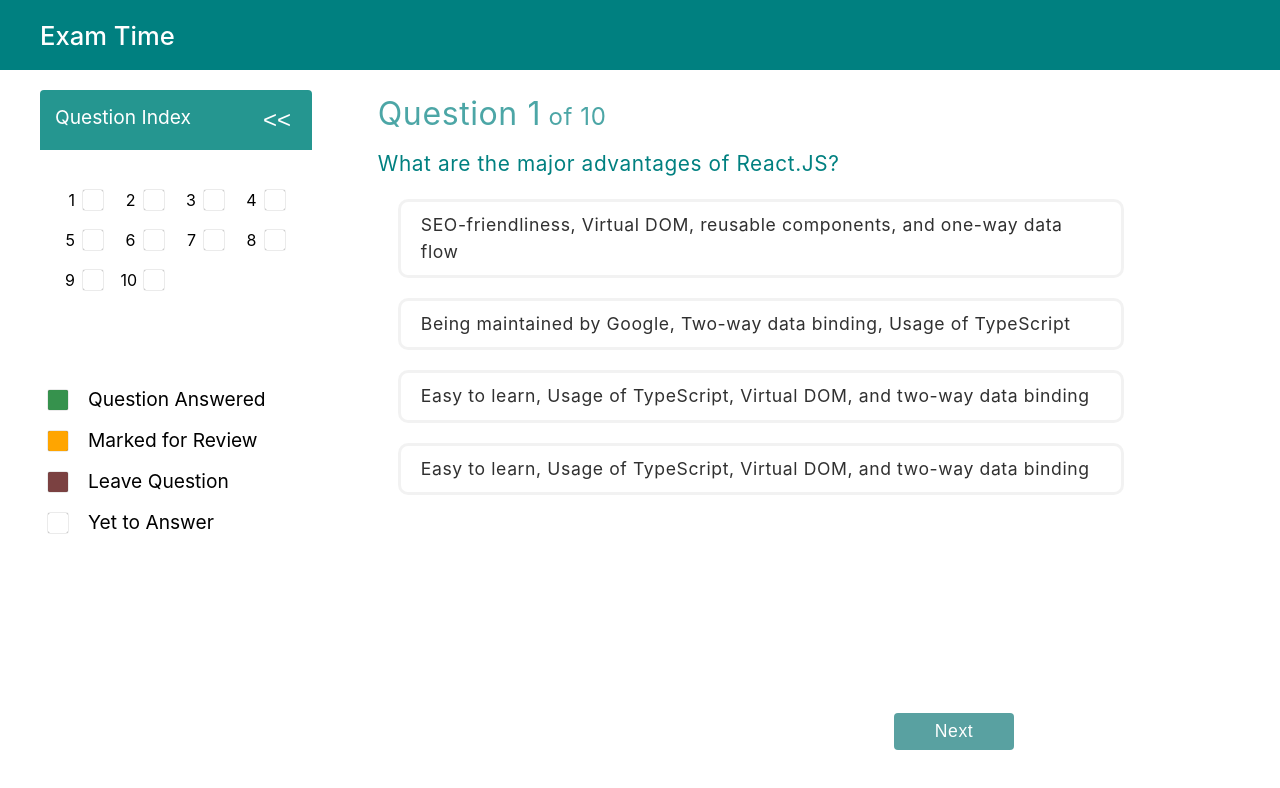
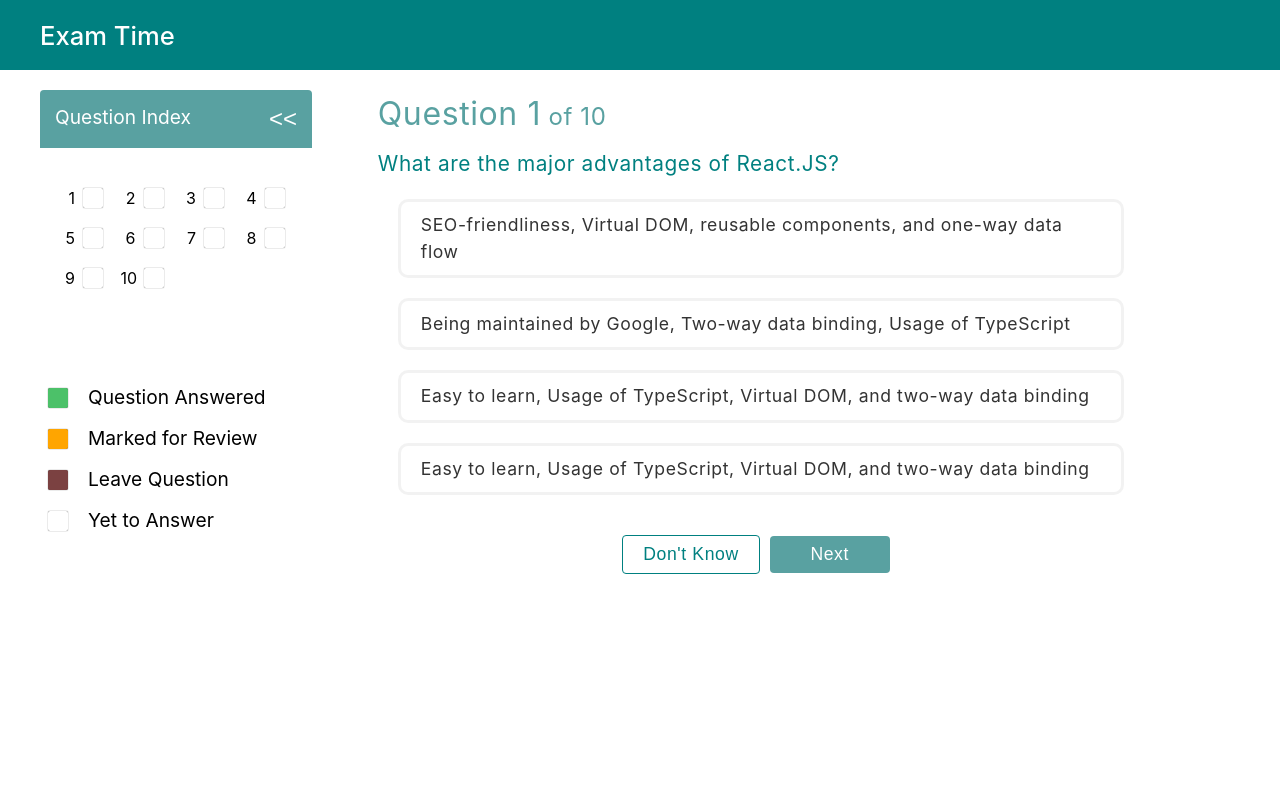
Before and after one commit to developernik18/examination, a React (Create React App) app: page / in a window 1280 px wide. Shown: the top 788 px of the page. Built offline with nearby package versions, Linux system fonts and the light colour scheme; the HTML template or start-up script is replaced by a standard one.

Commit message:
refactored code. Updated Question answer marking system functionality

```diff
--- a/src/App.js
+++ b/src/App.js
@@ -6,15 +6,27 @@
 import { questionBank } from "./data";
 
 function App() {
-  const [activeQuestion, setActiveQuestion] = useState(null);
+  // const [activeQuestion, setActiveQuestion] = useState(null);
   const [questionAnswer, setQuestionAnswer] = useState(questionBank);
+  const activeQuestion = questionAnswer.filter(qA => qA.active)[0];
 
   const handleQuestionSelection = (ques, quesNo, totalQues, previous, next) => {
-    ques.quesNo = quesNo;
-    ques.totalQues = totalQues;
-    ques.previous = previous;
-    ques.next = next;
-    setActiveQuestion(ques);
+    let newQues = {...ques};
+    newQues.quesNo = quesNo;
+    newQues.totalQues = totalQues;
+    newQues.previousId = previous?.id;
+    newQues.nextId = next?.id;
+    newQues.active = true;
+    // setActiveQuestion(newQues);
+    setQuestionAnswer(prev => {
+      return prev.map(p => {
+        if(p.id === newQues.id) {
+          return newQues;
+        } else {
+          return {...p, active: false};
+        }
+      })
+    })
   };
 
   return (
@@ -23,7 +35,6 @@
       <div className="bodyContainer container">
         <NavigationBox
           handleQuestionSelection={handleQuestionSelection}
-          activeQuestion={activeQuestion}
           questionAnswer={questionAnswer}
         />
         {activeQuestion && (
--- a/src/component/navigationBox/NavigationBox.jsx
+++ b/src/component/navigationBox/NavigationBox.jsx
@@ -2,13 +2,11 @@
 import { useEffect } from "react";
 
 export default function NavigationBox({
-  activeQuestion,
   handleQuestionSelection,
   questionAnswer
 }) {
-
   useEffect(() => {
-    if (questionAnswer.length && activeQuestion === null) {
+    if (questionAnswer.filter(qA => qA.active).length < 1) {
       const quesNo = 1;
       const previous = null;
       const next = questionAnswer[1];
@@ -20,7 +18,7 @@
         next
       );
     }
-  }, [handleQuestionSelection, activeQuestion, questionAnswer]);
+  }, [handleQuestionSelection, questionAnswer]);
 
   return (
     <div className="navigationContainer">
@@ -31,6 +29,13 @@
       <div className="navigationBody">
         {questionAnswer.map((q, index, qArray) => {
           let count = index + 1;
+          let answerStateClass = q.answerId
+            ? q.reviewLater
+              ? "answerState markedForReview"
+              : "answerState questionAnswered"
+            : q.leaveQuestion
+              ? "answerState leaveQuestion"
+              : "answerState";
           return (
             <div
               className="questionNavigation"
@@ -46,7 +51,7 @@
               }
             >
               <div className="questinNumberDisplay">{count}</div>
-              <div className="answerState"></div>
+              <div className={answerStateClass}></div>
             </div>
           );
         })}
--- a/src/component/navigationBox/navigationBox.css
+++ b/src/component/navigationBox/navigationBox.css
@@ -4,8 +4,8 @@
 
 .navigationHeader {
   width: 100%;
-  background-color: rgb(37, 150, 144);
-  color: #fff;
+  background-color: var(--light-primary);
+  color: var(--light-text);
   display: flex;
   justify-content: space-between;
   padding: 15px;
@@ -16,7 +16,7 @@
 
 .collapseButton {
   background-color: transparent;
-  color: #fff;
+  color: var(--light-text);
   border: none;
   font-size: 1.5rem;
   cursor: pointer;
@@ -47,7 +47,7 @@
   width: 20px;
   height: 20px;
   border-radius: 2px;
-  box-shadow: 0px 0px 1px #333;
+  box-shadow: 0px 0px 1px var(--dark-shadow);
   cursor: pointer;
 }
 
@@ -68,17 +68,17 @@
 }
 
 .questionAnswered {
-  background-color: rgb(54, 146, 77);
+  background-color: var(--answer-box-color);
 }
 
 .markedForReview {
-  background-color: orange;
+  background-color: var(--marked-box-color);
 }
 
 .leaveQuestion {
-  background-color: rgb(123, 65, 65);
+  background-color: var(--left-box-color)
 }
 
 .yetToAnswer {
-  background-color: #fff;
+  background-color: var(--empty-box);
 }
--- a/src/component/optionBox/OptionBox.jsx
+++ b/src/component/optionBox/OptionBox.jsx
@@ -7,7 +7,13 @@
 }) {
   return (
     <div
-      className={activeQuestion.answerId === option.id ? 'optionBox selected' : "optionBox" }
+      className={
+        activeQuestion.answerId === option.id
+          ? activeQuestion.reviewLater
+            ? "optionBox reviewLater"
+            : "optionBox selected"
+          : "optionBox"
+      }
       onClick={() => handleAnswerSelection(activeQuestion, option)}
     >
       {option.desc}
--- a/src/component/optionBox/optionBox.css
+++ b/src/component/optionBox/optionBox.css
@@ -1,12 +1,7 @@
-.radioField {
-  display: block;
-}
-
 .optionBox {
   font-size: 1.1rem;
-  /* color: rgba(255, 255, 255, 0.9); */
-  color: rgba(25, 25, 25, 0.9);
-  border:3px solid rgba(0, 0, 0, 0.05);
+  color: var(--dark-text);
+  border:3px solid var(--light-border);
   margin: 20px 20px;
   padding: 10px 20px;
   border-radius: 10px;
@@ -14,17 +9,21 @@
 }
 
 .optionBox:hover {
-  background-color: rgba(0, 128, 128, 0.1);
-  color: #222;
-  /* background-color: rgba(0, 0, 0, 0.2); */
+  background-color: var(--light-background-hover);
+  color: var(--dark-text-hover);
 }
 
 .selected {
-  background-color: rgb(89, 161, 161);
-  color: #fff;
+  background-color: var(--light-primary);
+  color: var(--light-text);
+}
+
+.reviewLater {
+  background-color: var(--marked-box-color);
+  color: var(--light-text);
 }
 
 .selected:hover {
-  background-color: teal;
-  color: #fff;
+  background-color: var(--primary);
+  color: var(--light-text);
 }
--- a/src/component/questionBox/QuestionBox.jsx
+++ b/src/component/questionBox/QuestionBox.jsx
@@ -9,12 +9,13 @@
 }) {
 
   const handleAnswerSelection = (activeQuestion, option) => {
-    activeQuestion.answerId = option.id;
-
     setQuestionAnswer(prev => {
       return prev.map(p => {
         if(p.id === activeQuestion.id) {
-          return {...p, answerId: option.id}
+          if(p.answerId === option.id) {
+            return {...p, answerId: null, reviewLater: false, leaveQuestion: false};
+          }
+          return {...p, answerId: option.id, reviewLater: false, leaveQuestion: false};
         }
         return p;
       })
@@ -55,6 +56,34 @@
     });
   };
 
+  const handleMarkingForReview = (activeQuestion) => {
+    setQuestionAnswer(prev => {
+      return prev.map(p => {
+        if(activeQuestion.id === p.id) {
+          if(p.reviewLater) {
+            return {...p, "reviewLater": false};
+          }
+          return {...p, "reviewLater": true};
+        }
+        return p;
+      })
+    })
+  }
+
+  const handleQuestionsToLeave = (activeQuestion) => {
+    setQuestionAnswer(prev => {
+      return prev.map(p => {
+        if(activeQuestion.id === p.id) {
+          if(p.leaveQuestion) {
+            return {...p, "leaveQuestion": false};
+          }
+          return {...p, "leaveQuestion": true};
+        }
+        return p;
+      })
+    })
+  }
+
   return (
     <div className="questionBox">
       <div className="questionCard">
@@ -81,7 +110,23 @@
         </div>
       </div>
       <div className="buttonGroup">
-        {activeQuestion.previous && (
+        {activeQuestion.answerId &&
+          (<button
+            className="button reviewMarkingButton"
+            onClick={() => handleMarkingForReview(activeQuestion)}
+          >
+            Review Later
+          </button>)
+        }
+        {!activeQuestion.answerId &&
+          (<button
+            className="button leaveQuestionButton"
+            onClick={() => handleQuestionsToLeave(activeQuestion)}
+          >
+            Don't Know
+          </button>)
+        }
+        {activeQuestion.previousId && (
           <button
             className="button previousButton"
             onClick={() => handlePreviousButton(activeQuestion)}
@@ -89,7 +134,7 @@
             Previous
           </button>
         )}
-        {activeQuestion.next && (
+        {activeQuestion.nextId && (
           <button
             className="button nextButton"
             onClick={() => handleNextButton(activeQuestion)}
--- a/src/component/questionBox/questionBox.css
+++ b/src/component/questionBox/questionBox.css
@@ -10,13 +10,9 @@
 .questionCard {
   min-width: 400px;
   width: 80%;
-  min-height: 100px;
-  /* background-color: teal; */
+  min-height: 400px;
   border-radius: 10px;
-  /* box-shadow: 0 0 1px blueviolet; */
-  /* color: #fff; */
-  color: teal;
-  /* padding: 20px 40px; */
+  color: var(--primary);
   font-size: 1.3rem;
   line-height: 1.5;
   letter-spacing: 0.6px;
@@ -24,28 +20,45 @@
 
 .questionCountSection {
   font-size: 1.5rem;
-  /* color: rgba(255, 255, 255, 0.3); */
-  color: rgba(0, 128, 128, 0.7);
+  color: var(--light-primary);
   margin-bottom: 10px;
 }
 
 .currentNumber {
   font-size: 2rem;
-  /* color: rgba(255, 255, 255, 0.5); */
 }
 
 .buttonGroup {
-  position: fixed;
-  bottom: 50px;
-  right: 20vw;
+  margin-top: 20px;
 }
 
-.previousButton, .nextButton {
-  background-color: rgb(89, 161, 161);
-  color: #fff;
+.previousButton, .reviewMarkingButton, .leaveQuestionButton {
+  border:1px solid var(--primary);
+  color: var(--primary);
+  margin-right: 10px;
+  background-color: var(--empty-box-color);
+}
+
+.nextButton{
+  background-color: var(--light-primary);
+  color: var(--light-text);
   margin-right: 10px;
 }
 
 .previousButton:hover, .nextButton:hover {
-  background-color: teal;
+  background-color: var(--primary);
+  color: var(--light-text);
 }
+
+.reviewMarkingButton:hover {
+  background-color: var(--marked-box-color);
+  color: var(--light-text);
+  border: 1px solid var(--marked-box-color);
+}
+
+
+.leaveQuestionButton:hover {
+  background-color: var(--left-box-color);
+  color: var(--light-text);
+  border: 1px solid var(--left-box-color);
+}
--- a/src/index.css
+++ b/src/index.css
@@ -1,3 +1,27 @@
+:root {
+  --light-primary: rgb(89, 161, 161);
+  --primary: hsl(180, 100%, 25%);
+
+  --dark-text: #333;
+  --dark-text-hover: #222;
+  --light-text: #fff;
+
+  --dark-shadow: #333;
+  --light-border: rgba(0, 0, 0, 0.05);
+  --light-background-hover: rgba(0, 128, 128, 0.1);
+
+  --empty-box-color: #fff;
+  --answer-box-color:rgb(76, 193, 105);
+  --left-box-color: rgb(123, 65, 65);
+  --marked-box-color: rgb(255, 165, 0);
+}
+
+* {
+  margin: 0;
+  padding: 0;
+}
+
+
 body {
   margin: 0;
   font-family: -apple-system, BlinkMacSystemFont, 'Segoe UI', 'Roboto', 'Oxygen',
```
